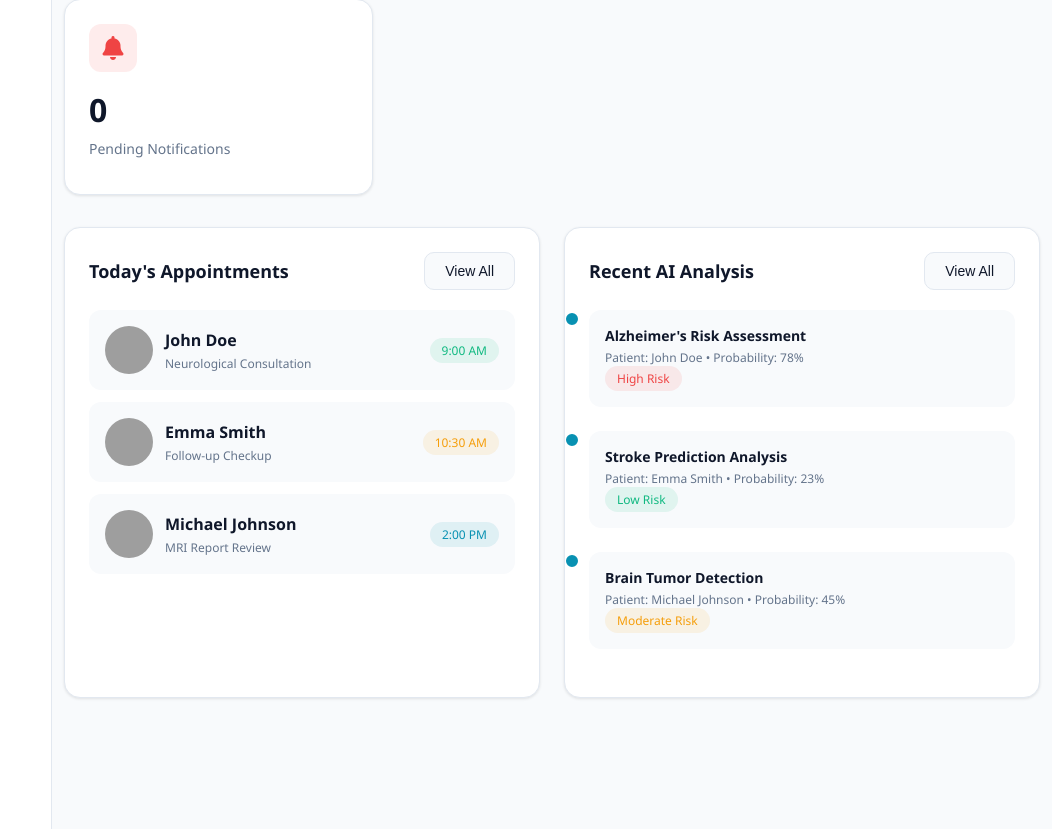
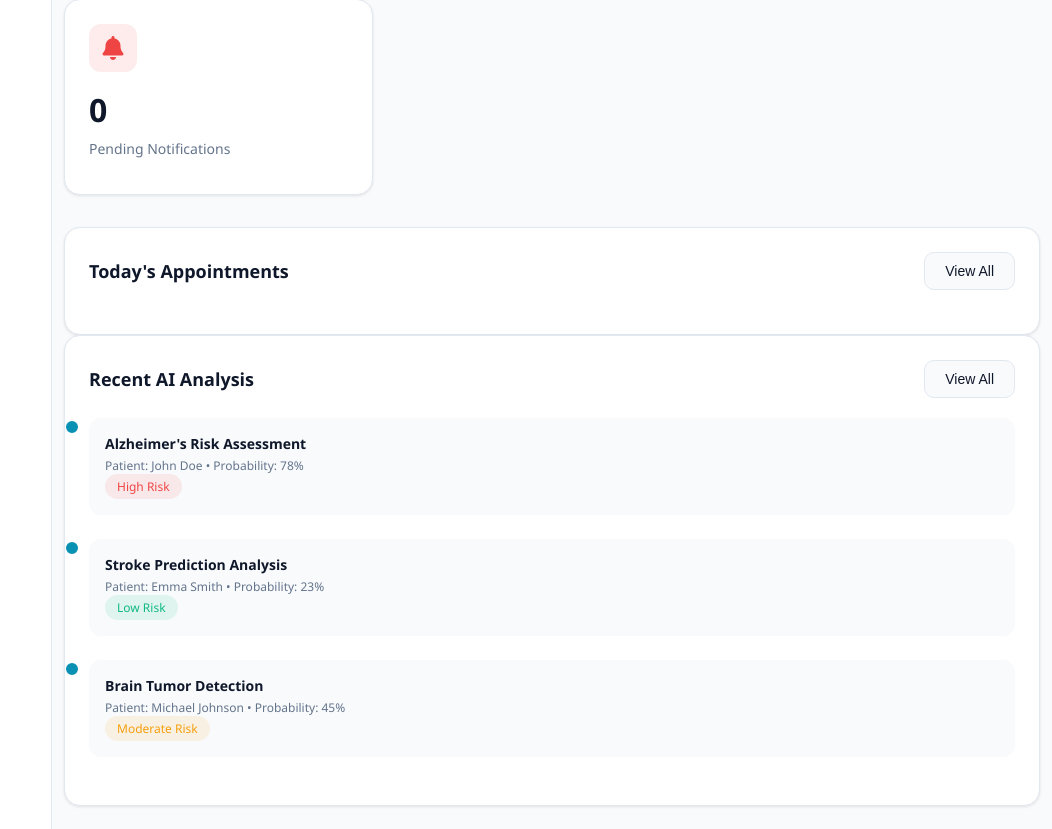
Before and after one commit to Shivam-Sh-9027/NeuroMed-Ai, a Flask app: page /doctor/dashboard in a window 1280 px wide. Shown: the part 427-1256 px from the top of the page, without its empty margins (228-1280 px from the left). Run offline with Flask 3, Linux system fonts and the light colour scheme; parts of the project's set-up code (start-up, migrations or seed data) failed here and were passed over; grey boxes are pictures that could not be loaded.

Commit message:
Refactor today's appointments section for dynamic loading
Replaced hardcoded patient items with a dynamic container for today's appointments.

```diff
--- a/templates/Doctors_Dashboard.html
+++ b/templates/Doctors_Dashboard.html
@@ -1037,7 +1037,6 @@
                         </div>
                 </div>
             </div>
-                <div class="cards-grid">
                 <div class="card">
                     <div class="card-header">
                         <h3>Today's Appointments</h3>
@@ -1045,31 +1044,10 @@
                             View All
                         </button>
                     </div>
-                        <div class="patient-item">
-                            <img src="https://ui-avatars.com/api/?name=John+Doe&background=random" alt="Patient" class="patient-avatar">
-                            <div class="patient-info" style="flex: 1;">
-                                <h4>John Doe</h4>
-                                <p>Neurological Consultation</p>
-                            </div>
-                            <span class="status-badge success">9:00 AM</span>
-                        </div>
-                        <div class="patient-item">
-                            <img src="https://ui-avatars.com/api/?name=Emma+Smith&background=random" alt="Patient" class="patient-avatar">
-                            <div class="patient-info" style="flex: 1;">
-                                <h4>Emma Smith</h4>
-                                <p>Follow-up Checkup</p>
-                            </div>
-                            <span class="status-badge warning">10:30 AM</span>
-                        </div>
-                        <div class="patient-item">
-                            <img src="https://ui-avatars.com/api/?name=Michael+Johnson&background=random" alt="Patient" class="patient-avatar">
-                            <div class="patient-info" style="flex: 1;">
-                                <h4>Michael Johnson</h4>
-                                <p>MRI Report Review</p>
-                            </div>
-                            <span class="status-badge info">2:00 PM</span>
-                        </div>
-                    </div>
+
+                    <div id="todaysAppointmentsContainer"></div>
+                </div>
+
 
                     <div class="card">
                         <div class="card-header">
```
Lines whose indentation alone changed are shown as unchanged.
